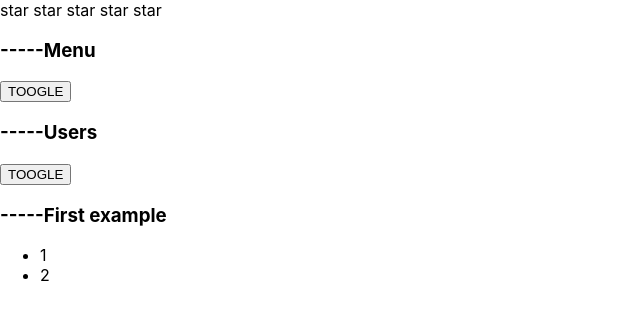
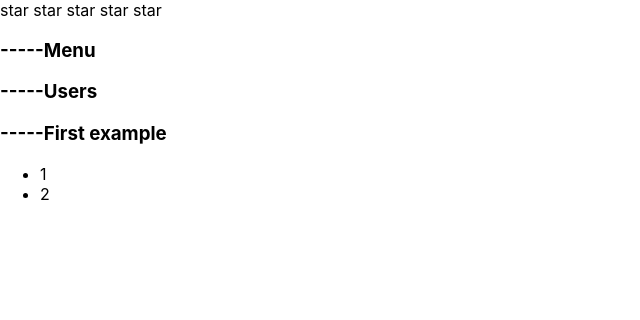
Before and after one commit to Mike-casper/react-detail, a React (Create React App) app: page / in a window 1280 px wide. Shown: the top 320 px of the page, without its empty margins (0-640 px from the left). Built offline with nearby package versions, Linux system fonts and the light colour scheme.

Commit message:
add callback

```diff
--- a/src/components/Accordion/UncontroledAccordion.tsx
+++ b/src/components/Accordion/UncontroledAccordion.tsx
@@ -3,6 +3,7 @@ import {useState} from "react";
 type AccordionPropsType ={
   titleValue: string
   // collapsed:boolean
+
 }
 
 function UncontroledAccordion(props:AccordionPropsType) {
@@ -10,34 +11,19 @@ function UncontroledAccordion(props:AccordionPropsType) {
 
     // const collapsed = false;
     return <div>
-        <AccordionTitle title={props.titleValue}/> <button onClick={()=>{setUncollapsed(!collapsed)}}>TOOGLE</button>
+        <AccordionTitle title={props.titleValue} onClick={()=>{setUncollapsed(!collapsed)}}/>
+        {/*<button onClick={()=>{setUncollapsed(!collapsed)}}>TOOGLE</button>*/}
         {collapsed && <AccordionBody/>}
     </div>
 }
-//simplifiled code above
-//     if (props.collapsed === true) {
-//         return (
-//             <div>
-//                 <AccordionTitle title={props.titleValue}/>
-//                 <AccordionBody/>
-//             </div>
-//         )
-//     } else {
-//         return (
-//             <div>
-//                 <AccordionTitle title={props.titleValue}/>
-//             </div>
-//         )
-//     }
-// }
-
 
   type AccordionTitlePropsType = {
     title:string
+      onClick:()=>void
   }
   function AccordionTitle(props:AccordionTitlePropsType){
     console.log("AccordionTitle is rendered")
-    return <h3>-----{props.title}</h3>
+    return <h3 onClick={()=>{props.onClick()}}>-----{props.title}</h3>
 
   }
   function AccordionBody(){
```
